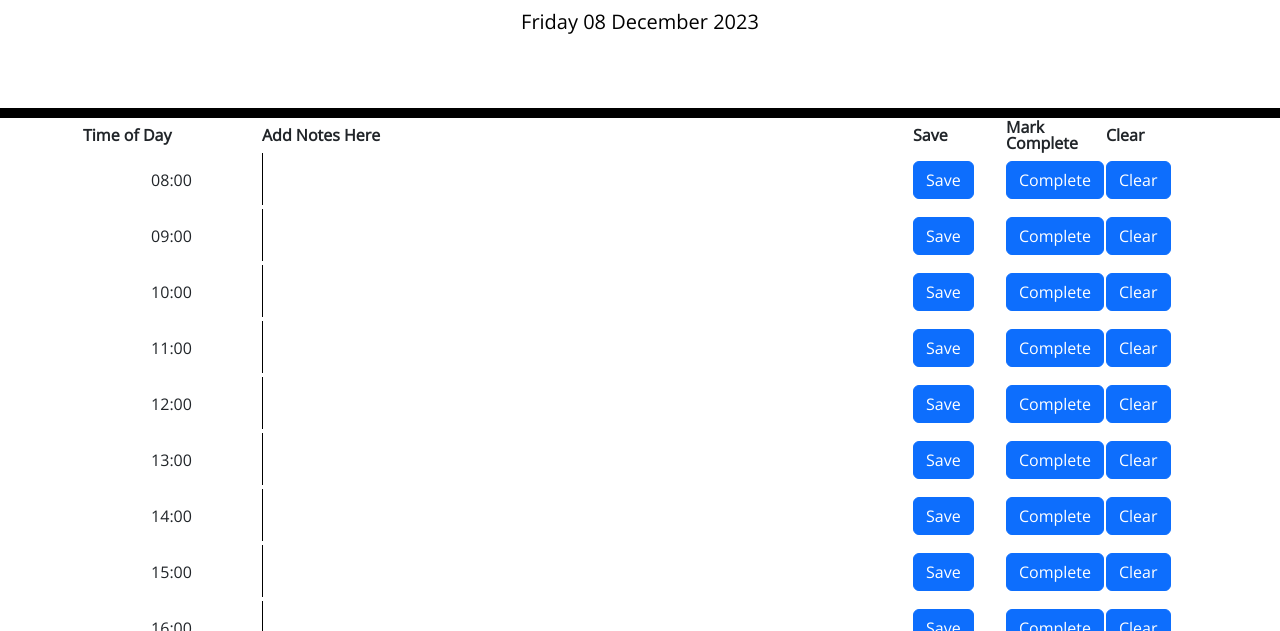
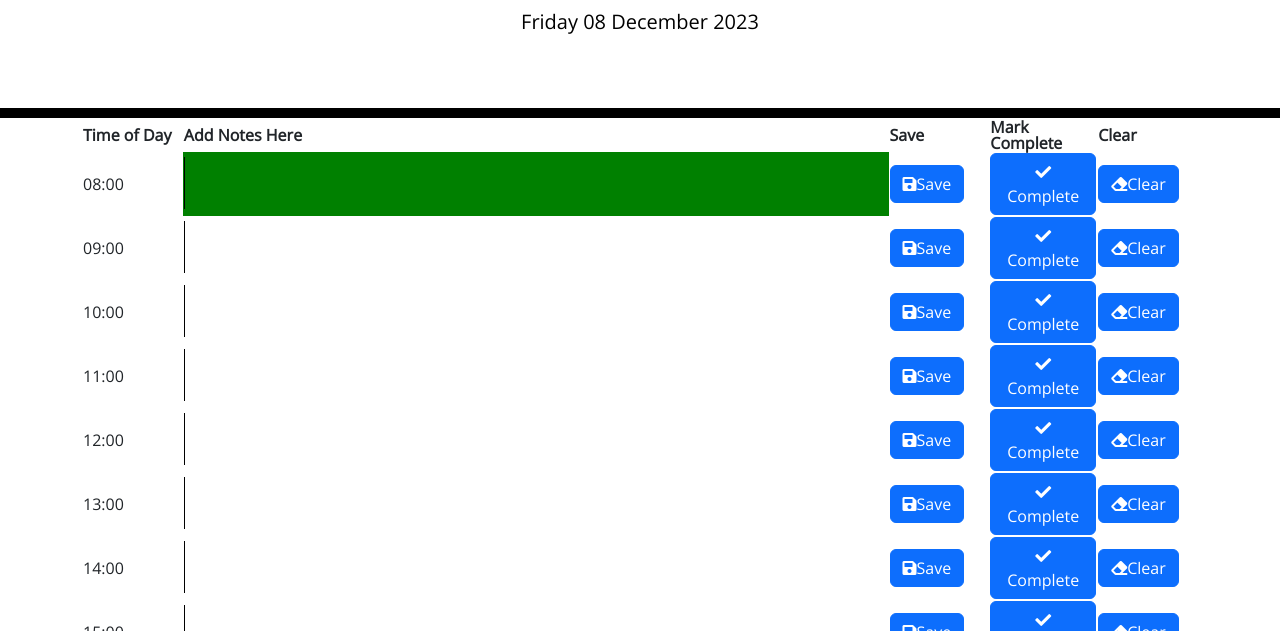
Before and after one commit to nonebula/fantastic-daily-planner, a plain HTML site: page index.html in a window 1280 px wide. Shown: the part 169-800 px from the top of the page. Drawn offline with nearby package versions, Linux system fonts and the light colour scheme.

Commit message:
Added icons to buttons

```diff
--- a/assets/css/style.css
+++ b/assets/css/style.css
@@ -71,14 +71,14 @@ header {
   transition: all 0.3s ease-in-out;
 }
 
-.past {
+.past-row {
   background-color: red;
 }
 
-.present {
+.present-row {
   background-color: orange;
 }
 
-.future {
+.future-row {
   background-color: green;
 }
--- a/assets/js/script.js
+++ b/assets/js/script.js
@@ -11,9 +11,9 @@ var timeBlockContainer = $("#timeblock-container")
 var timeTable = $("#time-table");
 // blocks for timeblock
 var timeBlock = $("#time-block");
-var contentBlock = $("#add-content");
+// var contentBlock = $("#add-content");
 var saveBlock = $("#save-block");
-var completeBlock = $("#complete-block");
+var completeBlock = $("#content-block");
 var clearBlock = $("#clear-block");
 
 // buttons
@@ -29,11 +29,26 @@ var tbody = $('.time-table tbody');
 
 for (var i = 0; i < businessHours.length; i++) {
     var newRow = $('<tr>');
-    newRow.append('<td class="time-block">' + businessHours[i] + '</td>');
-    newRow.append('<td class="col-md-7 add-content"><textarea></textarea></td>');
-    newRow.append('<td class="col-md-1 save-block"><button id ="save-button" class="btn btn-primary">Save</button></td>');
-    newRow.append('<td class="col-md-1 complete-block"><button id ="complete-button" class="btn btn-primary">Complete</button></td>');
-    newRow.append('<td class="col-md-1 clear-block"><button id = "clear-button" class="btn btn-primary">Clear</button></td>');
+    newRow.append('<td id="time-block" class="col-md-1">' + businessHours[i] + '</td>');
+    newRow.append('<td id="add-content" class="col-md-7 add-content"><textarea></textarea></td>');
+    newRow.append('<td id="save-block" class="col-md-1"><button id ="save-button" class="btn btn-primary"><i class="fas fa-save"></i>Save</button></td>');
+    newRow.append('<td id="complete-block" class="col-md-1"><button id ="complete-button" class="btn btn-primary"><i class="fa fa-check" aria-hidden="true"></i>Complete</button></td>');
+    newRow.append('<td class="clear-block col-md-1"><button id="clear-button-' + businessHours[i] + '" class="btn btn-primary"><i class="fas fa-eraser"></i>Clear</button></td>');
+// color coding based on time of day
+    var contentBlock = $("#add-content");
+
+    var currentHour = dayjs().format('HH:mm');
+
+    if (dayjs(businessHours[i], 'HH:mm').isBefore(currentHour, 'hour')){
+        contentBlock.addClass('past-row');
+    } else if (dayjs(businessHours[i], 'HH:mm').isSame(currentHour, 'hour')){
+        contentBlock.addClass('present-row');
+    }
+     else {
+        contentBlock.addClass('future-row');
+    }
+
+//final append of table & colors
     tbody.append(newRow);
 }
 });
```
